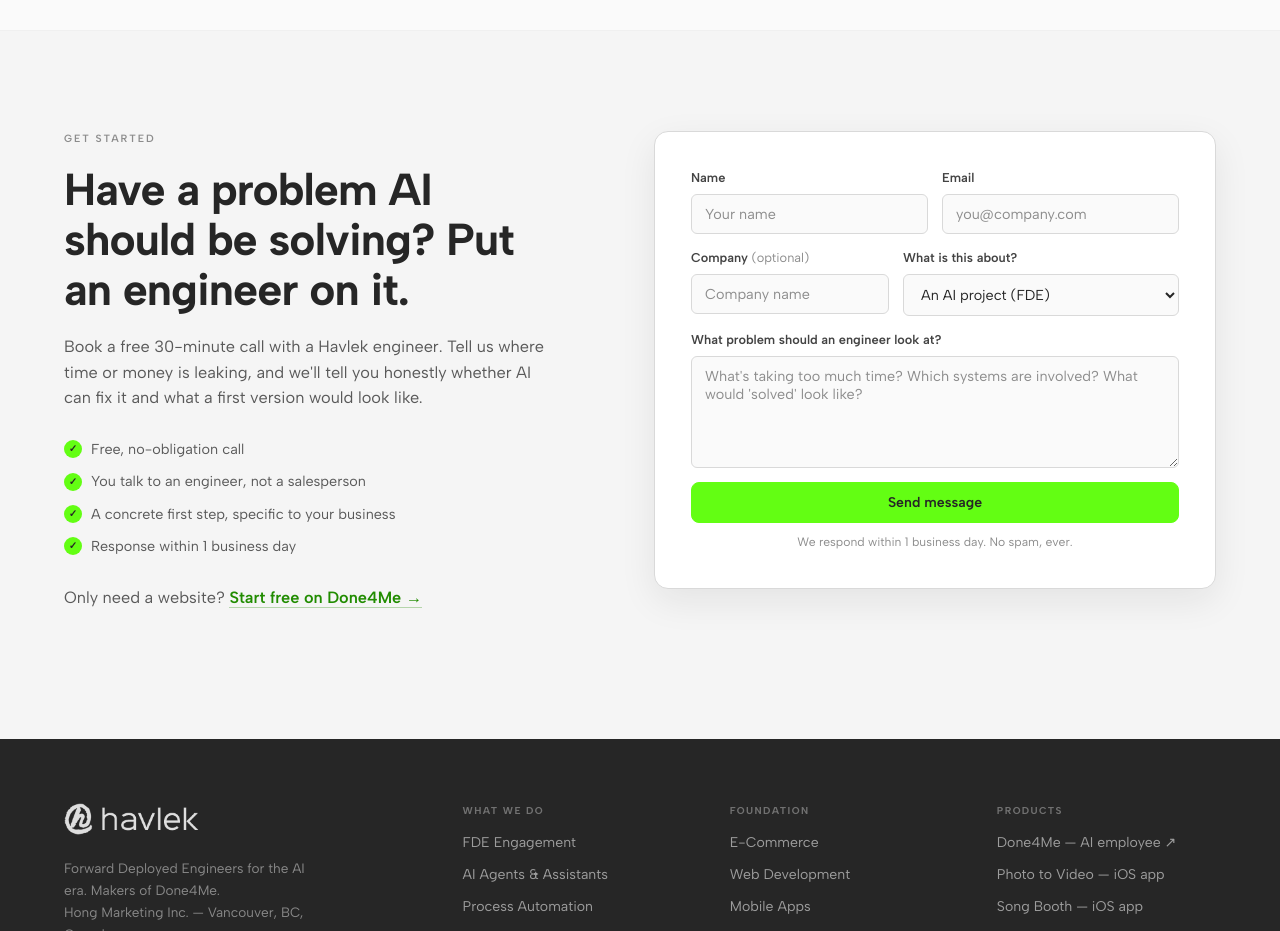
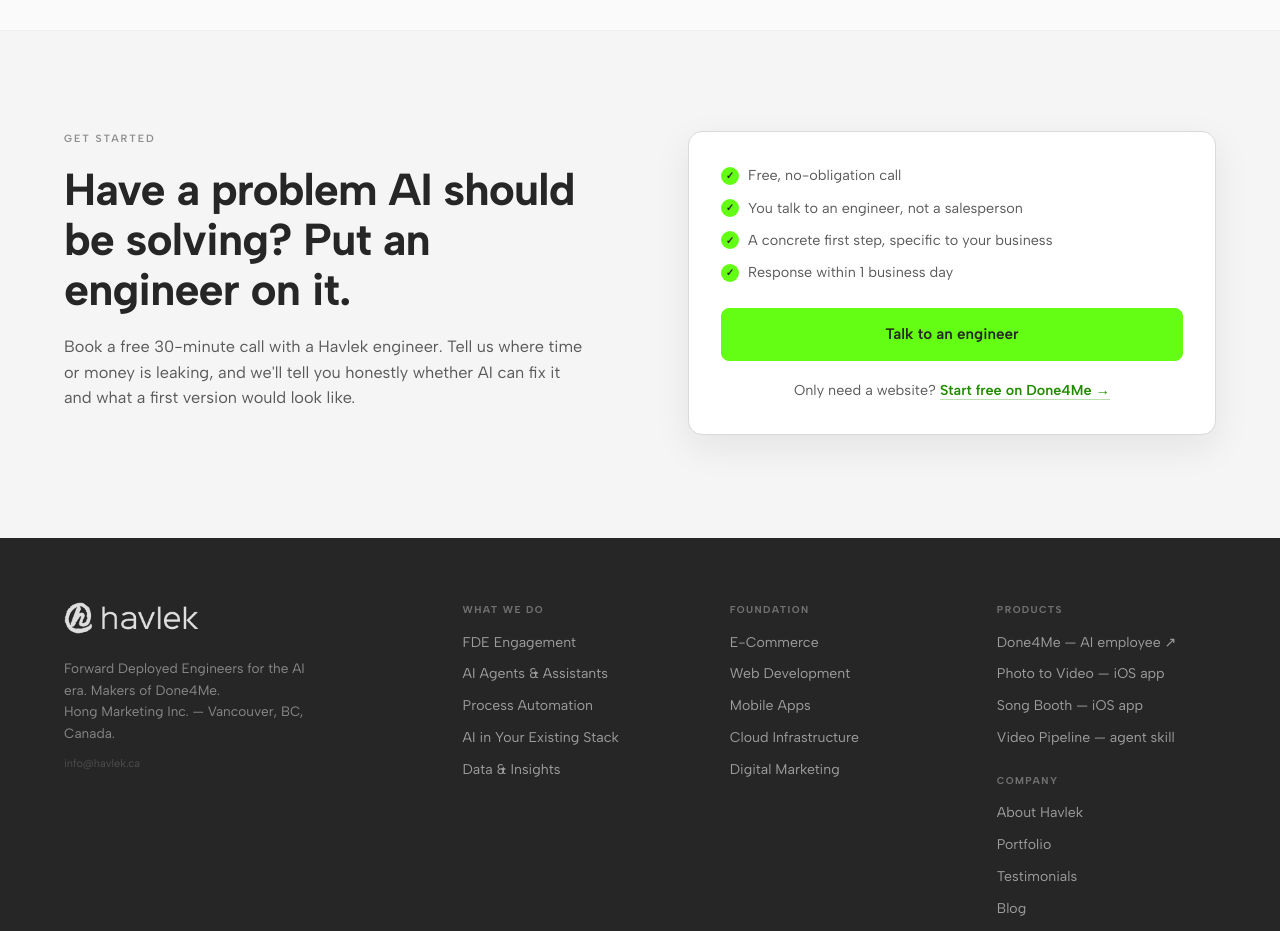
Before and after one commit to 1503938bc/havlek-site, a plain HTML site: page index.html in a window 1280 px wide. Shown: the part 7780-8711 px from the top of the page. Drawn offline with nearby package versions, Linux system fonts and the light colour scheme.

Commit message:
Send every contact CTA to the contact page
Remove the homepage contact form and EmailJS script; the homepage now
ends with a CTA card linking to contact.html, and the shared nav no
longer special-cases the homepage.

Co-Authored-By: Claude Opus 5.5 <noreply@anthropic.com>

```diff
--- a/components.js
+++ b/components.js
@@ -17,8 +17,8 @@
     { id: 'about',         label: 'About',          href: `${R}/about.html` },
   ];
 
-  // On the homepage the primary CTA scrolls to the on-page form; elsewhere it opens contact.html
-  const CTA     = (page === 'home') ? '#contact' : `${R}/contact.html`;
+  // Every "Talk to an engineer" CTA opens the single contact form on contact.html
+  const CTA     = `${R}/contact.html`;
   const D4M     = 'https://done4me.app/';
 
   function navItem({ id, label, href }) {
--- a/index.html
+++ b/index.html
@@ -110,7 +110,7 @@
       and ships AI that runs in production. You get working software, not a slide deck.
     </p>
     <div class="hero-actions">
-      <a href="#contact" class="btn btn-primary btn-lg">Talk to an engineer</a>
+      <a href="contact.html" class="btn btn-primary btn-lg">Talk to an engineer</a>
       <a href="#done4me" class="btn btn-outline btn-lg">See Done4Me, our AI product</a>
     </div>
     <div class="hero-clients">
@@ -278,7 +278,7 @@
         </div>
       </div>
       <div class="case-cta">
-        <a href="#contact" class="btn btn-primary">Build something like this for your business</a>
+        <a href="contact.html" class="btn btn-primary">Build something like this for your business</a>
         <a href="https://done4me.app/" target="_blank" rel="noopener" class="btn btn-outline">Visit done4me.app ↗</a>
       </div>
     </div>
@@ -305,7 +305,7 @@
           <li>Built on your systems, your data</li>
           <li>Full handover to your team</li>
         </ul>
-        <a href="#contact" class="sc-link">Talk to an engineer →</a>
+        <a href="contact.html" class="sc-link">Talk to an engineer →</a>
       </div>
 
       <div class="service-card" data-reveal>
@@ -370,7 +370,7 @@
           <li>Monitoring &amp; fallbacks</li>
           <li>Security &amp; data boundaries</li>
         </ul>
-        <a href="#contact" class="sc-link">Discuss this →</a>
+        <a href="contact.html" class="sc-link">Discuss this →</a>
       </div>
 
     </div>
@@ -459,7 +459,7 @@
           <li>Bookings, payments, logins and e-commerce</li>
           <li>An engineer on your team until it's in production</li>
         </ul>
-        <a href="#contact" class="btn btn-primary">Talk to an engineer</a>
+        <a href="contact.html" class="btn btn-primary">Talk to an engineer</a>
       </div>
       <div class="choose-card" data-reveal>
         <span class="choose-tag">Hire an AI employee</span>
@@ -571,7 +571,7 @@
   </div>
 </section>
 
-<!-- CONTACT -->
+<!-- CONTACT CTA (form lives on contact.html) -->
 <section class="contact-section" id="contact">
   <div class="container">
     <div class="contact-grid">
@@ -579,49 +579,17 @@
         <span class="label">Get Started</span>
         <h2>Have a problem AI should be solving? Put an engineer on it.</h2>
         <p>Book a free 30-minute call with a Havlek engineer. Tell us where time or money is leaking, and we'll tell you honestly whether AI can fix it and what a first version would look like.</p>
+      </div>
+      <div class="contact-cta-card">
         <div class="contact-benefits">
           <div class="cb"><span class="cb-check">✓</span> Free, no-obligation call</div>
           <div class="cb"><span class="cb-check">✓</span> You talk to an engineer, not a salesperson</div>
           <div class="cb"><span class="cb-check">✓</span> A concrete first step, specific to your business</div>
           <div class="cb"><span class="cb-check">✓</span> Response within 1 business day</div>
         </div>
+        <a href="contact.html" class="btn btn-primary btn-lg btn-full">Talk to an engineer</a>
         <p class="contact-fork">Only need a website? <a href="https://done4me.app/" target="_blank" rel="noopener">Start free on Done4Me →</a></p>
       </div>
-      <form class="contact-form" id="contactForm">
-        <input type="hidden" name="from_name" id="hiddenFromName" />
-        <div class="form-row">
-          <div class="form-group">
-            <label for="nameInput">Name</label>
-            <input type="text" id="nameInput" name="name" placeholder="Your name" required />
-          </div>
-          <div class="form-group">
-            <label for="emailInput">Email</label>
-            <input type="email" id="emailInput" name="from_email" placeholder="you@company.com" required />
-          </div>
-        </div>
-        <div class="form-row">
-          <div class="form-group">
-            <label for="companyInput">Company <span class="form-optional">(optional)</span></label>
-            <input type="text" id="companyInput" placeholder="Company name" />
-          </div>
-          <div class="form-group">
-            <label for="topicSelect">What is this about?</label>
-            <select id="topicSelect" required>
-              <option value="FDE / AI project">An AI project (FDE)</option>
-              <option value="Done4Me question">A Done4Me question</option>
-              <option value="Web, e-commerce or mobile work">Web, e-commerce or mobile work</option>
-              <option value="Something else">Something else</option>
-            </select>
-          </div>
-        </div>
-        <input type="hidden" name="subject" id="hiddenSubject" />
-        <div class="form-group">
-          <label for="messageInput">What problem should an engineer look at?</label>
-          <textarea id="messageInput" name="message" rows="5" placeholder="What's taking too much time? Which systems are involved? What would 'solved' look like?" required></textarea>
-        </div>
-        <button type="submit" id="submitBtn" class="btn btn-primary btn-full">Send message</button>
-        <p class="form-note" id="formStatus">We respond within 1 business day. No spam, ever.</p>
-      </form>
     </div>
   </div>
 </section>
@@ -630,39 +598,6 @@
 <div id="site-footer"></div>
 
 </div><!-- /.shell -->
-<script src="https://cdn.jsdelivr.net/npm/@emailjs/browser@4/dist/email.min.js"></script>
 <script src="components.js"></script>
-<script>
-  // EmailJS
-  emailjs.init('Sh-wsr8dg-MqFoMLl');
-
-  document.getElementById('contactForm').addEventListener('submit', function (e) {
-    e.preventDefault();
-    const form   = this;
-    const btn    = document.getElementById('submitBtn');
-    const status = document.getElementById('formStatus');
-    btn.disabled    = true;
-    btn.textContent = 'Sending...';
-
-    // Mirror name into from_name (avoids form.name property ambiguity)
-    document.getElementById('hiddenFromName').value = document.getElementById('nameInput').value;
-    // Topic + optional company travel in the existing {{subject}} template field
-    const company = document.getElementById('companyInput').value.trim();
-    document.getElementById('hiddenSubject').value =
-      document.getElementById('topicSelect').value + (company ? ' — ' + company : '');
-
-    emailjs.sendForm('service_3kteq44', 'template_2cmuu07', form)
-      .then(() => {
-        form.innerHTML = '<div class="form-success"><div class="form-success-icon">✅</div><h3>Thanks — we\'ll be in touch.</h3><p>We respond within 1 business day.</p></div>';
-      })
-      .catch((err) => {
-        console.error('EmailJS error:', err);
-        status.textContent = 'Something went wrong. Please email us directly at info@havlek.ca';
-        status.style.color = 'var(--coral)';
-        btn.textContent = 'Send message';
-        btn.disabled    = false;
-      });
-  });
-</script>
 </body>
 </html>
--- a/style.css
+++ b/style.css
@@ -1980,3 +1980,13 @@ a.hero-fork:hover { border-color: var(--olive); box-shadow: var(--shadow-card);
   .product-band { grid-template-columns: 1fr; padding: 28px; gap: 24px; }
   .product-band-cta .btn { white-space: normal; }
 }
+/* Homepage contact CTA card (form lives on contact.html) */
+.contact-cta-card {
+  background: var(--bone);
+  border: 1px solid var(--line);
+  border-radius: var(--radius-lg);
+  padding: 32px;
+  box-shadow: var(--shadow-card);
+}
+.contact-cta-card .contact-benefits { margin-bottom: 24px; }
+.contact-cta-card .contact-fork { margin-top: 18px; text-align: center; }
```
